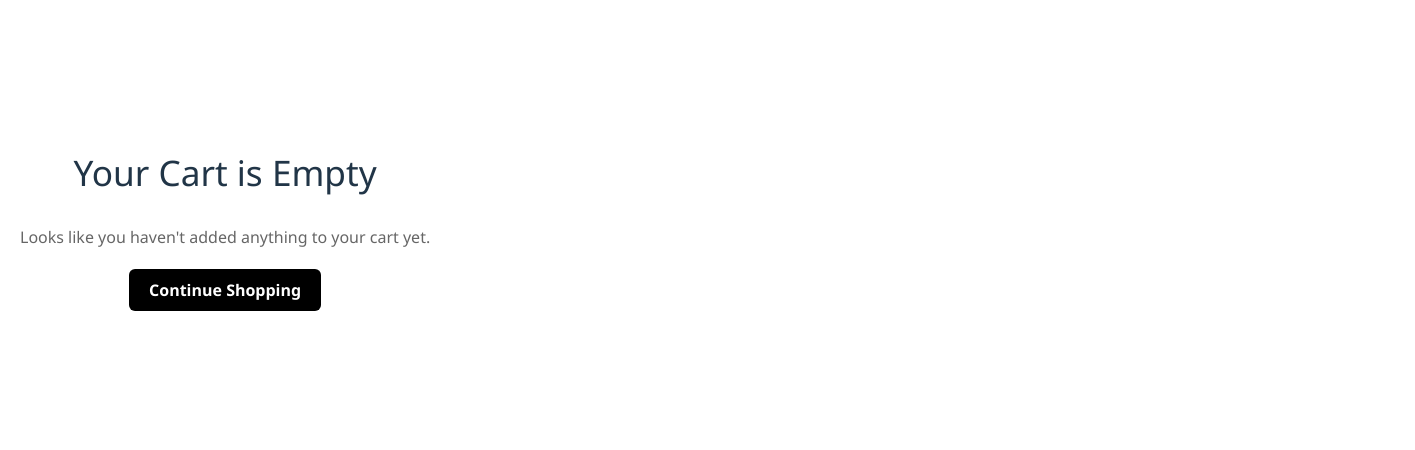
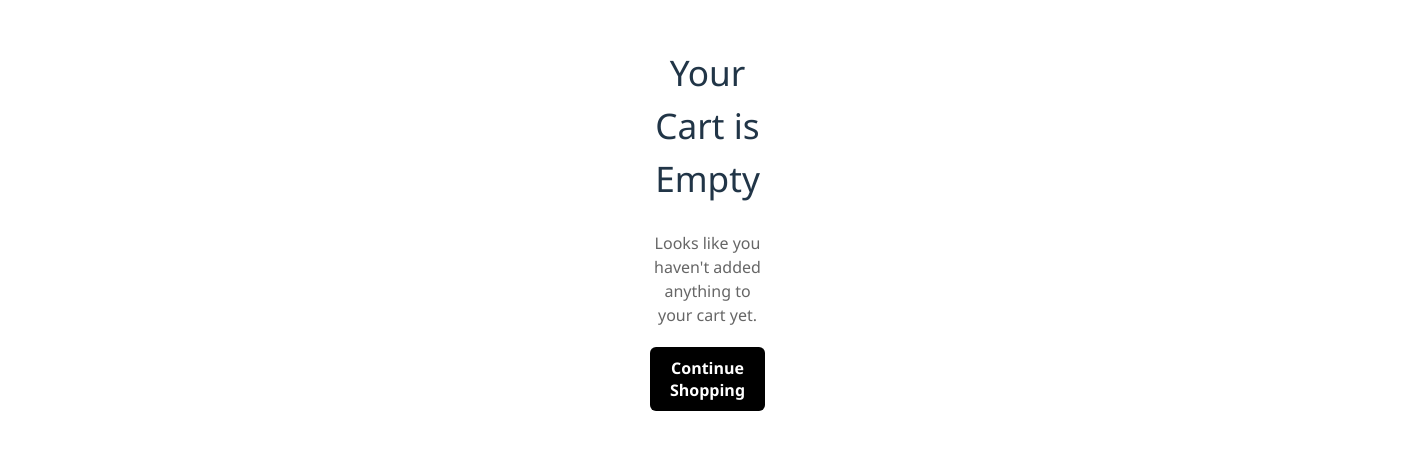
Before and after one commit to Prajwal4648/ecommerce-react-ui, a React (Vite) app: page /cart in a window 1280 px wide. Shown: the part 186-636 px from the top of the page, 1415 px wide, since content can reach past the window. Built offline with nearby package versions, Linux system fonts and the light colour scheme.

Commit message:
updated cart and Ui

```diff
--- a/src/pages/Cart/cart.css
+++ b/src/pages/Cart/cart.css
@@ -193,7 +193,7 @@
   flex-direction: column;
   align-items: center;
   justify-content: center;
-  padding: 60px 20px;
+  padding: 60px 650px;
   font-family: 'Segoe UI', sans-serif;
   text-align: center;
   min-height: 70vh;
```
